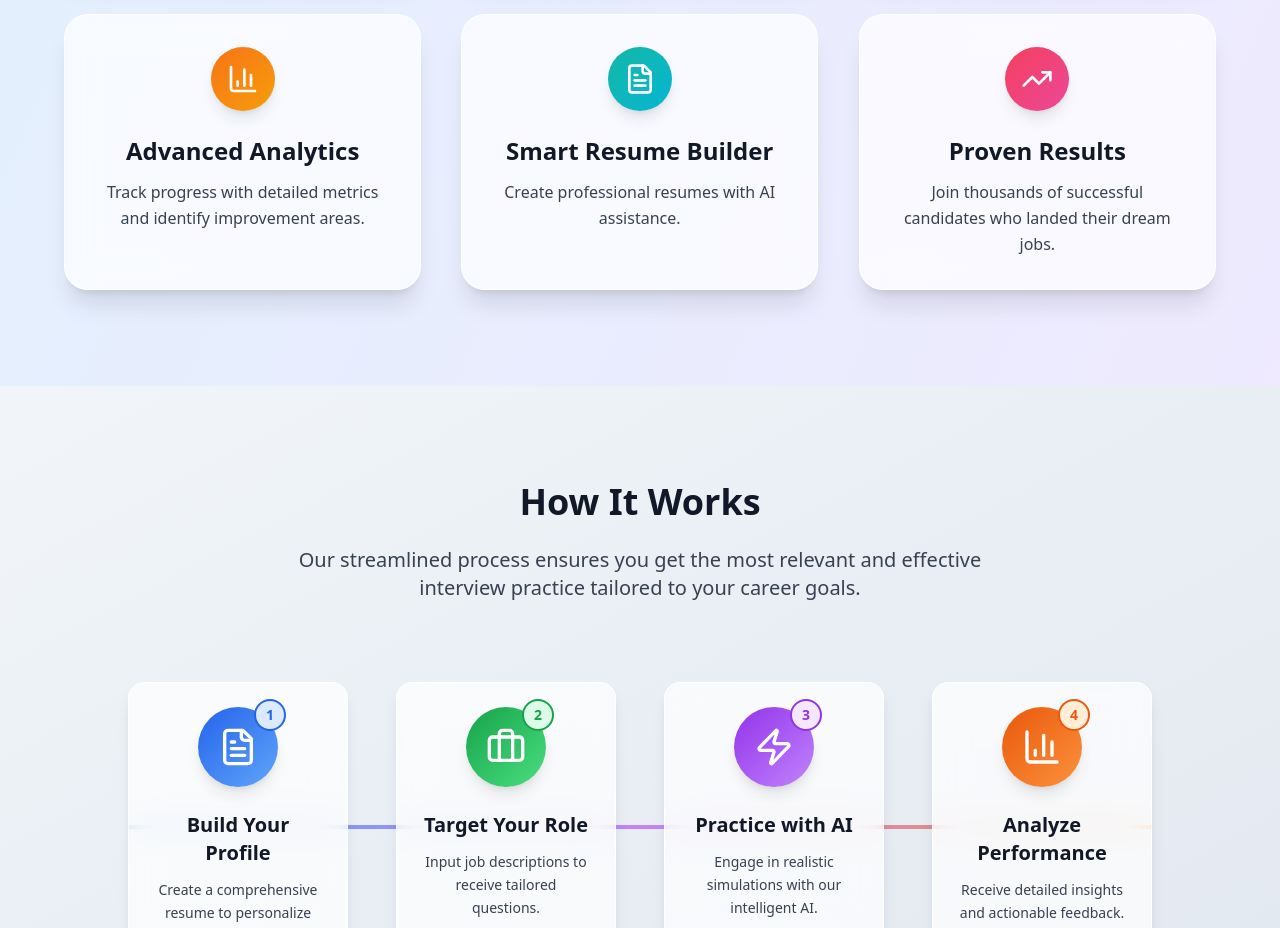
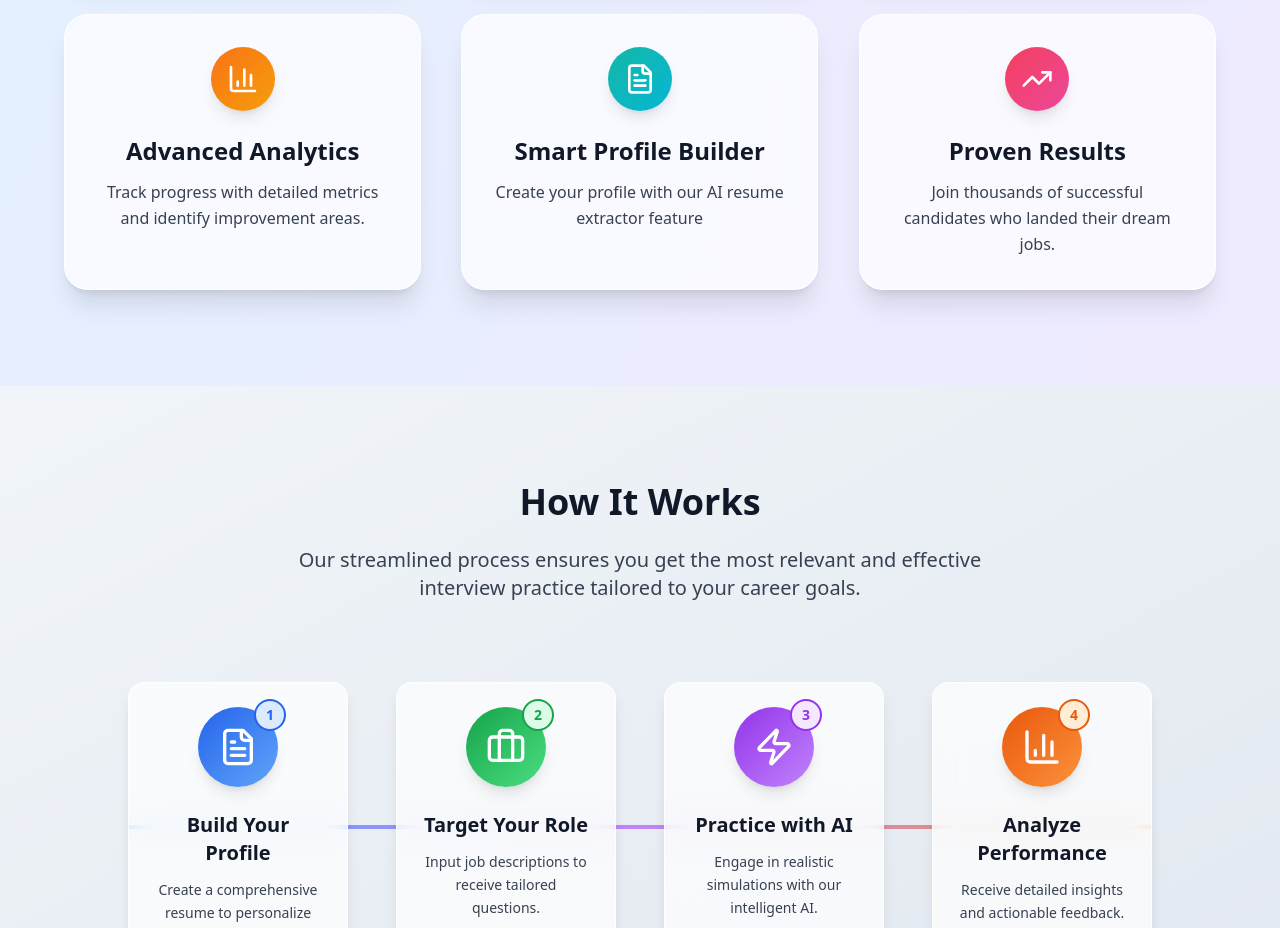
Before and after one commit to Sachin-Singhania/MockPrep-AI, a Next.js app: page / in a window 1280 px wide. Shown: the part 1300-2228 px from the top of the page. Built offline with nearby package versions, Linux system fonts and the light colour scheme; no server answers.

Commit message:
Update page.tsx

```diff
--- a/app/page.tsx
+++ b/app/page.tsx
@@ -143,9 +143,9 @@ export default function HomePage() {
               <div className="w-16 h-16 bg-gradient-to-br from-teal-500 to-cyan-500 rounded-full flex items-center justify-center mx-auto mb-6 shadow-lg group-hover:scale-110 transition-transform">
                 <FileText className="w-8 h-8 text-white" />
               </div>
-              <h4 className="text-2xl font-semibold mb-3 text-gray-900 text-center">Smart Resume Builder</h4>
+              <h4 className="text-2xl font-semibold mb-3 text-gray-900 text-center">Smart Profile Builder</h4>
               <p className="text-gray-700 leading-relaxed text-center">
-                Create professional resumes with AI assistance.
+                Create your profile with our AI resume extractor feature
               </p>
             </div>
 
```
